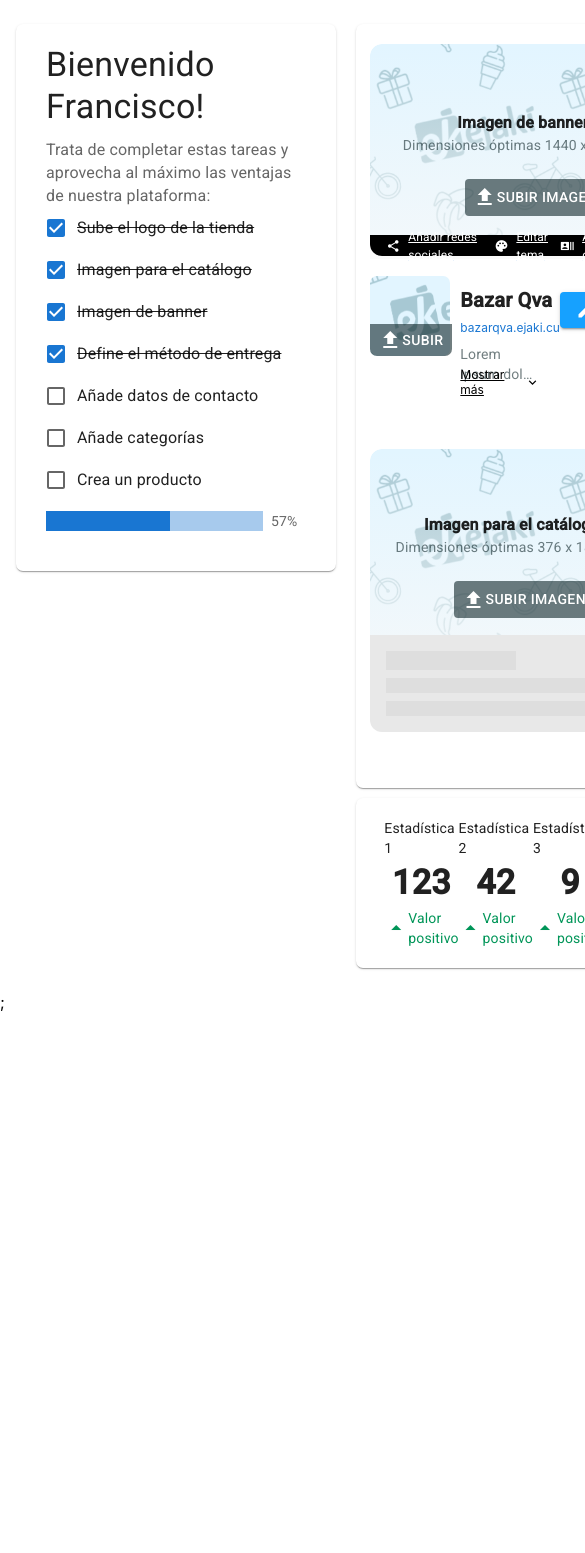
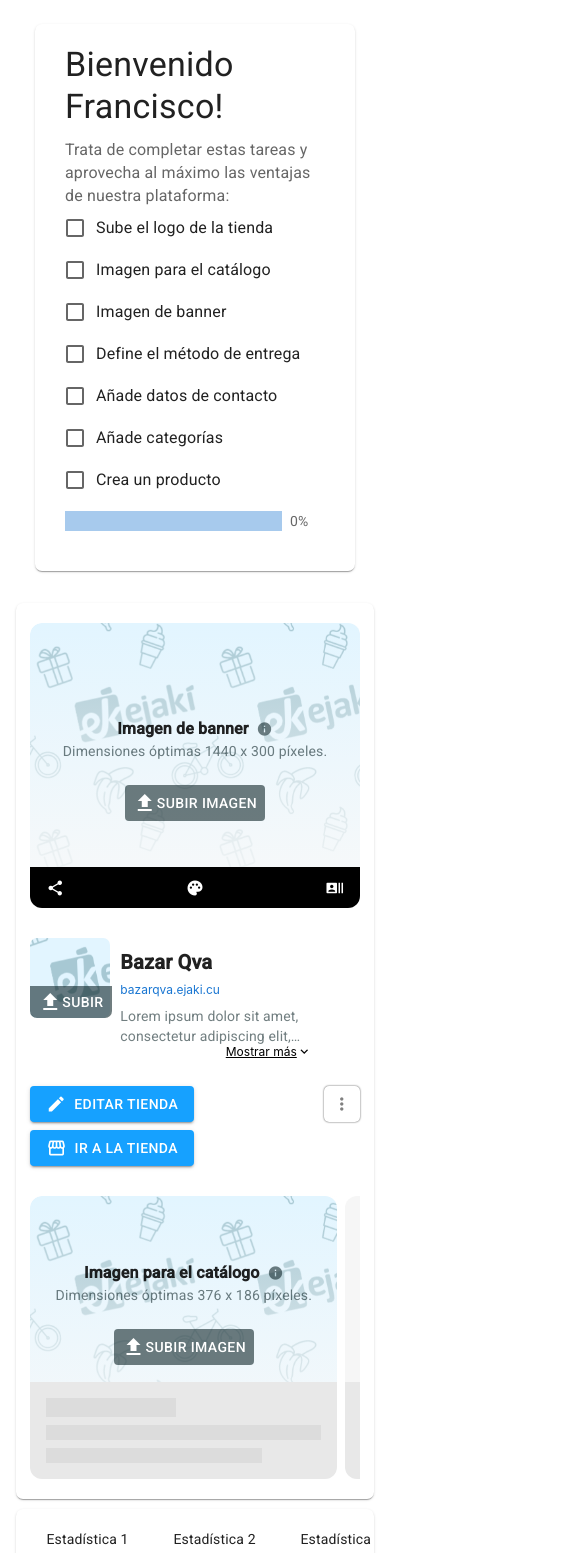
Before and after one commit to Roberto-1998/ejaki, a React (Create React App) app: page / in a window 390 px wide. Shown: the top 1553 px of the page, 585 px wide, since content can reach past the window. Before the commit the page ends 1012 px from the top, so only its background shows below. Built offline with nearby package versions, Linux system fonts and the light colour scheme.

Commit message:
Extracting the steps to the context state and making the layout responsive

```diff
--- a/src/Context.tsx
+++ b/src/Context.tsx
@@ -1,12 +1,13 @@
-import React, { createContext, useEffect } from "react";
+import React, { createContext, useEffect, useState } from "react";
 import { useForm } from "react-hook-form";
 import { yupResolver } from "@hookform/resolvers/yup";
 import * as yup from "yup";
 
 interface ContextInterface {
+  steps: any;
   bannerImg: any;
   logoImg: any;
-  catalogoImg: any;
+  catalogImg: any;
   register: any;
   handleSubmit: any;
   errors: any;
@@ -15,9 +16,24 @@ interface ContextInterface {
 
 export const Context = createContext<ContextInterface | null>(null);
 
+//Tengo dudas de si debo validar los inputs de tipo file y como hacerlo
 const customFormSchema = yup.object().shape({});
 
 export const Provider = ({ children }: any) => {
+  const [steps, setSteps] = useState([
+    { id: "logoImg", text: "Sube el logo de la tienda", isCompleted: false },
+    { id: "catalogImg", text: "Imagen para el catálogo", isCompleted: false },
+    { id: "bannerImg", text: "Imagen de banner", isCompleted: false },
+    {
+      id: "deliveryMethod",
+      text: "Define el método de entrega",
+      isCompleted: false,
+    },
+    { id: "contactInfo", text: "Añade datos de contacto", isCompleted: false },
+    { id: "categories", text: "Añade categorías", isCompleted: false },
+    { id: "createAProduct", text: "Crea un producto", isCompleted: false },
+  ]);
+
   const {
     register,
     handleSubmit,
@@ -29,12 +45,38 @@ export const Provider = ({ children }: any) => {
     defaultValues: {
       bannerImg: "",
       logoImg: "",
-      catalogoImg: "",
+      catalogImg: "",
     },
   });
   const bannerImg = watch("bannerImg");
   const logoImg = watch("logoImg");
-  const catalogoImg = watch("catalogoImg");
+  const catalogImg = watch("catalogImg");
+
+  useEffect(() => {
+    if (bannerImg) {
+      const newSteps = steps.map((step) =>
+        step.id === "bannerImg" ? { ...step, isCompleted: true } : { ...step }
+      );
+      setSteps(newSteps);
+    }
+  }, [bannerImg]);
+  useEffect(() => {
+    if (logoImg) {
+      const newSteps = steps.map((step) =>
+        step.id === "logoImg" ? { ...step, isCompleted: true } : { ...step }
+      );
+      setSteps(newSteps);
+    }
+  }, [logoImg]);
+  useEffect(() => {
+    if (catalogImg) {
+      const newSteps = steps.map((step) =>
+        step.id === "catalogImg" ? { ...step, isCompleted: true } : { ...step }
+      );
+      setSteps(newSteps);
+    }
+  }, [catalogImg]);
+
   const onSubmit = (data: any) => {
     console.table(data);
     resetForm();
@@ -44,7 +86,7 @@ export const Provider = ({ children }: any) => {
       {
         bannerImg: "",
         logoImg: "",
-        catalogoImg: "",
+        catalogImg: "",
       },
       {
         keepErrors: true,
@@ -58,12 +100,13 @@ export const Provider = ({ children }: any) => {
   };
 
   const contextData: ContextInterface = {
+    steps,
     bannerImg,
     logoImg,
-    catalogoImg,
+    catalogImg,
+    errors,
     register,
     handleSubmit,
-    errors,
     onSubmit,
   };
 
--- a/src/pages/overview/Overview.component.tsx
+++ b/src/pages/overview/Overview.component.tsx
@@ -1,29 +1,37 @@
-import React from "react";
-import { Container, Box, Paper } from "@mui/material";
+import React, { useContext } from "react";
+import { Container, Box, Paper, Button } from "@mui/material";
 import InitialTasks from "./components/InitialTasks.component";
 import { ImageBanner } from "./components/ImageBanner.component";
 import { Logo } from "./components/Logo.component";
 import { EditButtons } from "./components/EditButtons.component";
 import { Statistics } from "./components/Statistics.component";
 import { Catalog } from "./components/Catalog.component";
+import { Context } from "../../Context";
 
 const Overview = () => {
+  const contextData = useContext(Context);
   return (
     <Container
       id="overview-content"
       maxWidth={false}
-      sx={{ display: "flex", gap: " 20px" }}
+      sx={{
+        display: "flex",
+        gap: { xs: "0", lg: "20px" },
+        flexDirection: { xs: "column", lg: "row" },
+        alignItems: { xs: "center", lg: "unset" },
+      }}
     >
-      <Box width="320px" paddingY={3} flex="1 0 auto">
+      <Box maxWidth="320px" paddingY={3} flex="1 0 auto">
         <InitialTasks />
       </Box>
       <Box
         width="100%"
-        paddingY={3}
+        paddingY={{ xs: 1, lg: 3 }}
         display="flex"
         flexDirection="column"
         gap="10px"
       >
+        <form onSubmit={contextData?.handleSubmit(contextData?.onSubmit)}>
           <Paper
             sx={{
               borderRadius: "7px",
@@ -31,16 +39,26 @@ const Overview = () => {
               flexDirection: "column",
               alignItems: "center",
               padding: "20px 0",
-            gap: "20px",
+              gap: { xs: "30px", lg: "20px" },
             }}
           >
             <ImageBanner />
-          <Box display="flex" justifyContent="space-between" width="92%">
+            <Box
+              display="flex"
+              justifyContent={{ lg: "space-between" }}
+              width="92%"
+              flexDirection={{ xs: "column", lg: "row" }}
+              gap={{ xs: 2, lg: "unset" }}
+            >
               <Logo />
               <EditButtons />
             </Box>
             <Catalog />
+            {/* Este boton lanza el evento submit del formulario,
+            lo dejo comentado con el fin de probar que funciona correctamente
+            <Button type="submit">Submit</Button> */}
           </Paper>
+        </form>
         <Paper
           sx={{
             borderRadius: "7px",
--- a/src/pages/overview/components/Catalog.component.tsx
+++ b/src/pages/overview/components/Catalog.component.tsx
@@ -22,7 +22,7 @@ export const Catalog = () => {
           width="100%"
           height="186px"
           borderRadius="12px 12px 0 0"
-          sx={{ background: `url(${contextData?.catalogoImg ? URL.createObjectURL(contextData?.catalogoImg[0]) : bannerBg})` }}
+          sx={{ background: `url(${contextData?.catalogImg ? URL.createObjectURL(contextData?.catalogImg[0]) : bannerBg})` }}
         >
           <Box
             display="flex"
@@ -56,7 +56,7 @@ export const Catalog = () => {
               style={{ display: "none" }}
               id="raised-button-file-catalog"
               type="file"
-              {...contextData?.register("catalogoImg")}
+              {...contextData?.register("catalogImg")}
             />
             <label htmlFor="raised-button-file-catalog">
               <Button
--- a/src/pages/overview/components/EditButtons.component.tsx
+++ b/src/pages/overview/components/EditButtons.component.tsx
@@ -3,7 +3,8 @@ import { Box, Button, Icon, IconButton, Typography } from "@mui/material";
 
 export const EditButtons = () => {
   return (
-    <Box display="flex" gap={1} height="36px" pt={2} sx={{flex:"1 0 auto"}}>
+    <Box display="flex" gap={1} pt={2} sx={{ flex: "1 0 auto", justifyContent:{xs:"space-between", lg:"unset"} }}>
+      <Box display="flex" flexDirection={{ xs: "column", lg: "row" }} gap={1}>
         <Button
           variant="contained"
           sx={{
@@ -12,6 +13,7 @@ export const EditButtons = () => {
             ":hover": {
               bgcolor: "#16a1dd",
             },
+            maxHeight: "36px",
           }}
         >
           <Icon sx={{ fontSize: "20px" }}>edit_outlined</Icon>
@@ -25,15 +27,18 @@ export const EditButtons = () => {
             ":hover": {
               bgcolor: "#16a1dd",
             },
+            maxHeight: "36px",
           }}
         >
           <Icon sx={{ fontSize: "20px" }}>storefront_outlined</Icon>
           <Typography variant="button">Ir a la Tienda</Typography>
         </Button>
+      </Box>
       <IconButton
         sx={{
           borderRadius: "5px",
           boxShadow: "0px 0px 2px 0px rgba(0,0,0,0.75)",
+          maxHeight: "36px",
         }}
       >
         <Icon sx={{ fontSize: "20px", color: "gray" }}>more_vert</Icon>
--- a/src/pages/overview/components/ImageBanner.component.tsx
+++ b/src/pages/overview/components/ImageBanner.component.tsx
@@ -7,13 +7,36 @@ import { Context } from "../../../Context";
 
 export const ImageBanner = () => {
   const contextData = useContext(Context);
+  const links = [
+    {
+      href: "",
+      icon: "share_outlined",
+      text: "Añadir redes sociales",
+    },
+    {
+      href: "",
+      icon: "palette_outlined",
+      text: "Editar tema",
+    },
+    {
+      href: "",
+      icon: "recent_actors_outlined",
+      text: "Añadir datos de contacto",
+    },
+  ];
 
   return (
     <Box width="92%" height="285px" display="flex" flexDirection="column">
       <Box
         borderRadius="12px 12px 0 0"
         height="90%"
-        sx={{ background: `url(${ contextData?.bannerImg ? URL.createObjectURL(contextData?.bannerImg[0]) : bannerBg})` }}
+        sx={{
+          background: `url(${
+            contextData?.bannerImg
+              ? URL.createObjectURL(contextData?.bannerImg[0])
+              : bannerBg
+          })`,
+        }}
       >
         <Box
           display="flex"
@@ -69,44 +92,34 @@ export const ImageBanner = () => {
         borderRadius="0 0 12px 12px"
         bgcolor="#000"
         width="100%"
-        height="10%"
+        height={{ xs: "15%", lg: "10%" }}
         display="flex"
         justifyContent="space-between"
         color="white"
         paddingX={2}
         boxSizing="border-box"
       >
-        <Link href="" display="flex" alignItems="center" gap={1}>
-          <Icon sx={{ fontSize: "14px", color: "white" }}>share_outlined</Icon>
-          <Typography
-            fontSize="12px"
-            sx={{ textDecoration: "underline", color: "white" }}
+        {links.map((el, index) => (
+          <Link
+            key={index}
+            href={el.href}
+            display="flex"
+            alignItems="center"
+            gap={1}
           >
-            Añadir redes sociales
-          </Typography>
-        </Link>
-        <Link href="" display="flex" alignItems="center" gap={1}>
-          <Icon sx={{ fontSize: "14px", color: "white" }}>
-            palette_outlined
-          </Icon>
-          <Typography
-            fontSize="12px"
-            sx={{ textDecoration: "underline", color: "white" }}
-          >
-            Editar tema
-          </Typography>
-        </Link>
-        <Link href="" display="flex" alignItems="center" gap={1}>
-          <Icon sx={{ fontSize: "14px", color: "white" }}>
-            recent_actors_outlined
-          </Icon>
-          <Typography
-            fontSize="12px"
-            sx={{ textDecoration: "underline", color: "white" }}
-          >
-            Añadir datos de contacto
-          </Typography>
-        </Link>
+            <Icon sx={{ fontSize:{xs:"18px", lg:"14px"} , color: "white" }}>{el.icon}</Icon>
+            <Typography
+              fontSize="12px"
+              sx={{
+                textDecoration: "underline",
+                color: "white",
+                display: { xs: "none", lg: "flex" },
+              }}
+            >
+              {el.text}
+            </Typography>
+          </Link>
+        ))}
       </Box>
     </Box>
   );
--- a/src/pages/overview/components/InitialTasks.component.tsx
+++ b/src/pages/overview/components/InitialTasks.component.tsx
@@ -1,4 +1,13 @@
-import { useEffect, useState } from "react";
+import {
+  JSXElementConstructor,
+  Key,
+  ReactElement,
+  ReactFragment,
+  ReactPortal,
+  useContext,
+  useEffect,
+  useState,
+} from "react";
 import {
   Box,
   Checkbox,
@@ -10,30 +19,20 @@ import {
   Typography,
 } from "@mui/material";
 import LinearWithValueLabel from "./LinearProgressWithLabel.component";
+import { Context } from "../../../Context";
 
 const InitialTasks = () => {
-  const [steps, setSteps] = useState([
-    { id: "uploadLogo", text: "Sube el logo de la tienda", isCompleted: true },
-    { id: "catalogImg", text: "Imagen para el catálogo", isCompleted: true },
-    { id: "bannerImg", text: "Imagen de banner", isCompleted: true },
-    {
-      id: "deliveryMethod",
-      text: "Define el método de entrega",
-      isCompleted: true,
-    },
-    { id: "contactInfo", text: "Añade datos de contacto", isCompleted: false },
-    { id: "categories", text: "Añade categorías", isCompleted: false },
-    { id: "createAProduct", text: "Crea un producto", isCompleted: false },
-  ]);
+  const contextData = useContext(Context);
   const [progress, setProgress] = useState(0);
 
   useEffect(() => {
-    const checkeds = steps.reduce(
-      (acc, el) => (el.isCompleted ? acc + 1 : acc),
+    const checkeds = contextData?.steps.reduce(
+      (acc: number, el: { isCompleted: any }) =>
+        el.isCompleted ? acc + 1 : acc,
       0
     );
-    setProgress((checkeds * 100) / steps.length);
-  }, [steps]);
+    setProgress((checkeds * 100) / contextData?.steps.length);
+  }, [contextData?.steps]);
 
   return (
     <Paper
@@ -53,19 +52,23 @@ const InitialTasks = () => {
           nuestra plataforma:
         </FormLabel>
         <FormGroup>
-          {steps.map((el) => (
+          {contextData?.steps.map(
+            (el: { id: string; isCompleted: boolean; text: string }) => (
               <FormControlLabel
                 key={el.id}
                 control={<Checkbox checked={el.isCompleted} name={el.id} />}
                 label={
                   <Typography
-                  sx={{ textDecoration: el.isCompleted ? "line-through" : "" }}
+                    sx={{
+                      textDecoration: el.isCompleted ? "line-through" : "",
+                    }}
                   >
                     {el.text}
                   </Typography>
                 }
               />
-          ))}
+            )
+          )}
         </FormGroup>
       </FormControl>
       <Box sx={{ width: "100%" }}>
--- a/src/pages/overview/components/Statistics.component.tsx
+++ b/src/pages/overview/components/Statistics.component.tsx
@@ -9,15 +9,16 @@ export const Statistics = () => {
     { name: "Estadística 4", value: 412, isPositive: false },
   ];
   return (
-    <Box display="flex" width="100%" justifyContent="space-between" px={5}>
+    <Box display="flex" width="100%" justifyContent="space-between" px={{xs:2, lg:5}} overflow="auto" gap={{xs:2, lg:"unset"}}>
       {statistics.map((data, index) => (
         <Box
           key={index}
           sx={{
             display: "flex",
             flexDirection: "column",
-            gap: 0.5,
+            gap: {lg:0.5},
             alignItems: "center",
+            flex: "1 0 auto"
           }}
         >
           <Typography variant="body2">{data.name}</Typography>
```
Lines whose indentation alone changed are shown as unchanged.
